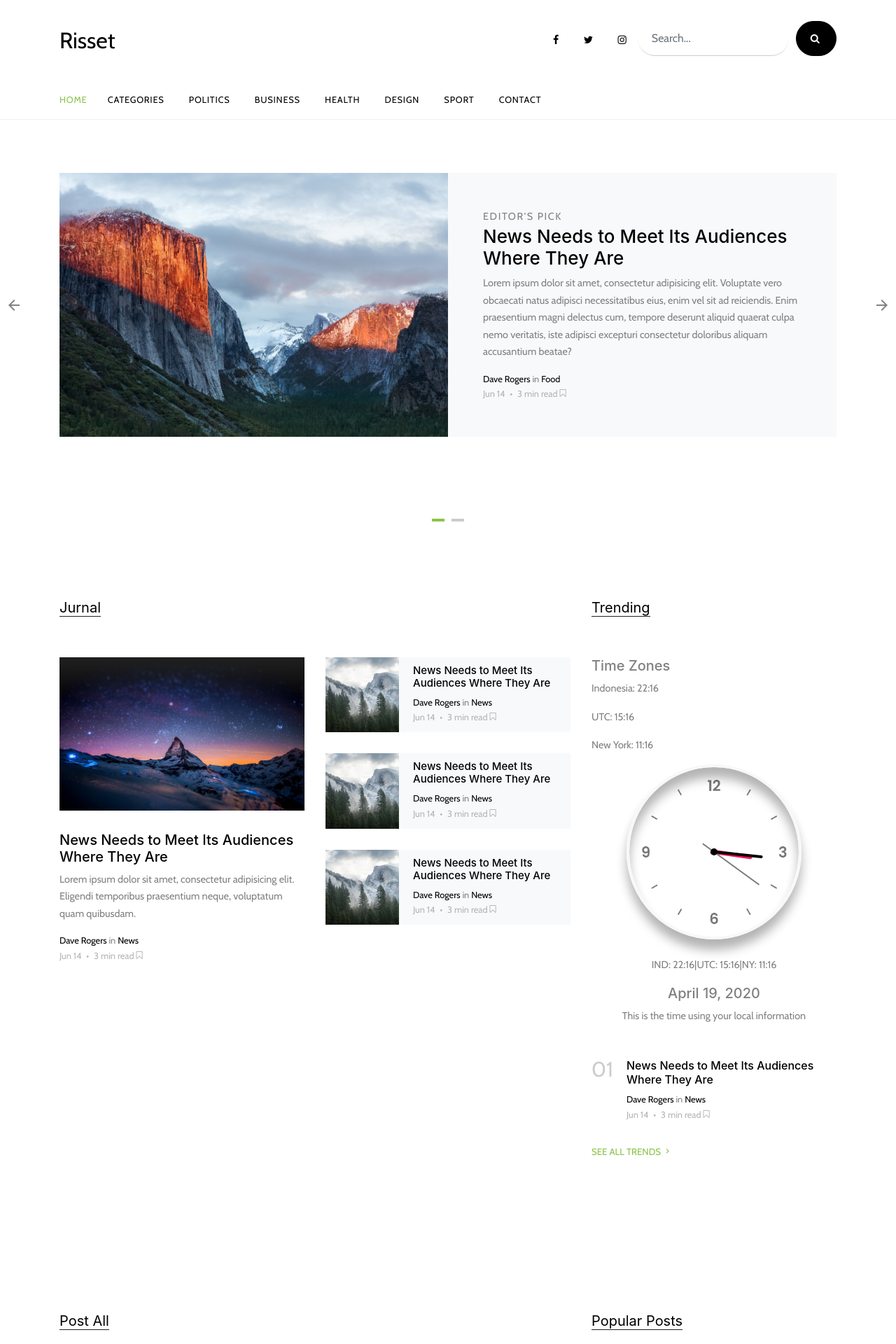
After one commit to danangharissetiawan/darisset_project, a Django app: page /en/ in a window 1280 px wide. The commit adds this page. Shown: the top 1920 px of the page at 70% size. Run offline with Django 3.2, Linux system fonts and the light colour scheme; some libraries are stand-ins or nearby versions; some web fonts are replaced.

Commit message:
Internalization and localization

```diff
--- a/darisset/templates/base.html
+++ b/darisset/templates/base.html
@@ -4,6 +4,7 @@
 
 <head>
   <title>{% block head_title %}{% endblock head_title %} </title>
+  <link rel="shortcut icon" href="{% static 'favicon.ico' %}" type="image/x-icon">
   <meta charset="utf-8">
   <meta name="viewport" content="width=device-width, initial-scale=1, shrink-to-fit=no">
 
--- a/darisset/templates/darisset/index.html
+++ b/darisset/templates/darisset/index.html
@@ -1,5 +1,7 @@
 {% extends 'base.html' %}
 {% load static %}
+{% load l10n %}
+{% load tz %}
 {% block head_title %}Risset{% endblock head_title %}
 
 {% block contents %}
@@ -76,17 +78,7 @@
                 <h2>Trending</h2>
               </div>
               <div style="margin-bottom: 50px;">
-                <div class="clock m-auto" >
-                  <div class="hour">
-                    <div class="hr" id="hr"></div>
-                  </div>
-                  <div class="min">
-                    <div class="mn" id="mn"></div>
-                  </div>
-                  <div class="sec">
-                    <div class="sc" id="sc"></div>
-                  </div>
-                </div>
+              {% include 'snippets/time_zones.html' %}
               </div>
               <div class="trend-entry d-flex">
                 <div class="number align-self-start">01</div>
--- a/darisset/templates/snippets/header-top.html
+++ b/darisset/templates/snippets/header-top.html
@@ -1,4 +1,5 @@
 {% load static %}
+{% load i18n %}
 
     <div class="header-top">
       <div class="container">
@@ -21,7 +22,7 @@
             <form action="#" class="search-form d-inline-block">
 
               <div class="d-flex">
-                <input type="email" class="form-control" placeholder="Search...">
+                <input type="email" class="form-control" placeholder="{% trans 'Search...' %}">
                 <button type="submit" class="btn btn-secondary"><span class="icon-search"></span></button>
               </div>
             </form>
@@ -46,25 +47,25 @@
               <nav class="site-navigation position-relative text-right" role="navigation">
                 <ul class="site-menu main-menu js-clone-nav mr-auto d-none pl-0 d-lg-block">
                   <li class="active">
-                    <a href="index.html" class="nav-link text-left">Home</a>
+                    <a href="index.html" class="nav-link text-left">{% trans "Home" %}</a>
                   </li>
                   <li>
-                    <a href="categories.html" class="nav-link text-left">Categories</a>
+                    <a href="categories.html" class="nav-link text-left">{% trans "Categories" %}</a>
                   </li>
                   <li>
-                    <a href="categories.html" class="nav-link text-left">Politics</a>
+                    <a href="categories.html" class="nav-link text-left">{% trans "Politics" %}</a>
                   </li>
                   <li>
-                    <a href="categories.html" class="nav-link text-left">Business</a>
+                    <a href="categories.html" class="nav-link text-left">{% trans "Business" %}</a>
                   </li>
                   <li>
-                    <a href="categories.html" class="nav-link text-left">Health</a>
+                    <a href="categories.html" class="nav-link text-left">{% trans "Health" %}</a>
                   </li>
-                  <li><a href="categories.html" class="nav-link text-left">Design</a></li>
+                  <li><a href="categories.html" class="nav-link text-left">{% trans "Design" %}</a></li>
                   <li>
-                    <a href="categories.html" class="nav-link text-left">Sport</a>
+                    <a href="categories.html" class="nav-link text-left">{% trans "Sport" %}</a>
                   </li>
-                  <li><a href="contact.html" class="nav-link text-left">Contact</a></li>
+                  <li><a href="contact.html" class="nav-link text-left">{% trans "Contact" %}</a></li>
                 </ul>
               </nav>
 
--- /dev/null
+++ b/darisset/templates/snippets/time_zones.html
@@ -0,0 +1,35 @@
+{% load l10n %}
+{% load tz %}
+
+<div>
+    {% comment %} <h2 id="non-local-date">{{today|unlocalize}}</h2>
+    <p>This is the default time format</p> {% endcomment %}
+    <h5>Time Zones</h5>
+    <p>Indonesia: <span id="time-tz">{{now|time:"H:i"}}</span></p>
+    <p>UTC: <span id="time-utc">{{now|utc|time:"H:i"}}</span></p>
+    <p>New York: <span id="time-ny">
+    {{now|timezone:"America/New_York"|time:"H:i"}}
+    </span></p>
+</div>
+<div class="clock m-auto" >
+    <div class="hour">
+        <div class="hr" id="hr"></div>
+    </div>
+    <div class="min">
+        <div class="mn" id="mn"></div>
+    </div>
+    <div class="sec">
+        <div class="sc" id="sc"></div>
+    </div>
+</div>
+<div class="text-center mt-4">
+    <div class="d-inline d-inline-flex mt-0 mb-0">
+    <p>IND: <span id="time-tz">{{now|time:"H:i"}}</span></p> |
+    <p>UTC: <span id="time-utc">{{now|utc|time:"H:i"}}</span></p> |
+    <p>NY: <span id="time-ny">
+    {{now|timezone:"America/New_York"|time:"H:i"}}
+    </span></p>
+    </div>
+    <h5 class="mt-0" id="local-date">{{today}}</h5>
+    <p>This is the time using your local information </p>
+</div>
--- a/darisset/test.py
+++ b/darisset/test.py
@@ -1,12 +1,16 @@
 from django.test import TestCase
 from django.urls import reverse
+from django.utils.translation import activate
 
 
 class TestHomePage(TestCase):
+
     def test_uses_index_template(self):
+        activate('en')
         response = self.client.get(reverse("home"))
         self.assertTemplateUsed(response, "darisset/index.html")
 
     def test_uses_base_template(self):
+        activate('en')
         response = self.client.get(reverse("home"))
         self.assertTemplateUsed(response, "base.html")
--- a/darisset/urls.py
+++ b/darisset/urls.py
@@ -1,11 +1,15 @@
 from django.contrib import admin
 from django.urls import path
+from django.conf.urls.i18n import i18n_patterns
 # from django.views.generic.base import TemplateView
 
 from .views import home, home_files
 
 urlpatterns = [
+    path('<filename>', home_files, name='home-files'),
+]
+
+urlpatterns += i18n_patterns(
     path('', home, name='home'),
-    path('<filename>', home_files, name='home-files'),
     path('admin/', admin.site.urls),
-]
+)
--- a/darisset/views.py
+++ b/darisset/views.py
@@ -1,8 +1,12 @@
 from django.shortcuts import render
+from django.utils.timezone import now
+
+import datetime
 
 
 def home(request):
-    return render(request, 'darisset/index.html')
+    today = datetime.date.today()
+    return render(request, 'darisset/index.html', {'today': today, 'now': now()})
 
 def home_files(request, filename):
     return render(request, filename, {}, content_type="text/plain")
--- a/requirements/base.txt
+++ b/requirements/base.txt
@@ -1 +1,2 @@
 Django==3.0.5
+pytz==2019.3
```
Also changed, not shown: darisset/settings/base.py (+26 -5 lines), functional_test/test_all_users.py (+28 -0 lines), darisset/locale/id/LC_MESSAGES/django.po (added), darisset/static/favicon.ico (added), 1 other file.
